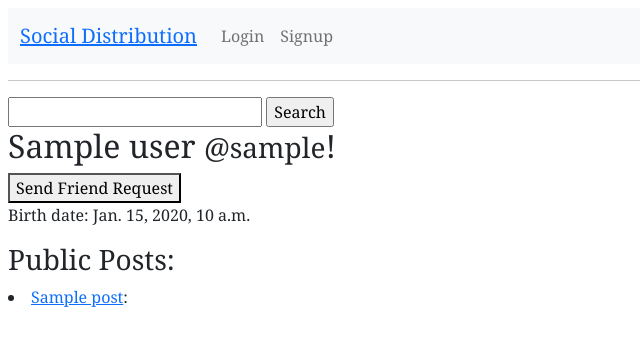
After one commit to CMPUT404W21-Team3/social-distribution, a Django app: template social_distribution/Profile/templates/profile/view_profile.html in a window 1280 px wide. The commit adds this page. Shown: the top 346 px of the page, without its empty margins (0-640 px from the left). Run offline with Django 3.2, Linux system fonts and the light colour scheme; data comes from the database, SQL or seed files in the repository; both versions use the stored data as it was after the commit; tables that the repository leaves empty hold one stand-in row (values such as "Sample post"); the template is opened without the code that fills it: values that come from a table or form of the project are taken from there, most other values are stand-ins (such as "Sample title", 1, 10 or a date in 2020).

Commit message:
Add view_profile

```diff
--- a/social_distribution/Profile/templates/profile/base.html
+++ b/social_distribution/Profile/templates/profile/base.html
@@ -11,7 +11,7 @@
 
     <nav class="navbar navbar-expand-lg navbar-light bg-light">
       <div class="container-fluid">
-        <span class="navbar-brand" href="#">Social Distribution</span>
+        <span class="navbar-brand"><a href="/">Social Distribution</a></span>
         <div class="collapse navbar-collapse" id="navbarNav">
           <ul class="navbar-nav">
             {% if user.is_authenticated %}
--- a/social_distribution/Profile/templates/profile/home.html
+++ b/social_distribution/Profile/templates/profile/home.html
@@ -6,7 +6,7 @@
       <input type="text" name="query" id="query" required>
       <input type="submit" value="Search">
   </form>
-  <h2>Welcome, {{ user.get_full_name }} <small>{{ user.username }}</small>!</h2>
+  <h2>Welcome, {{ user.get_full_name }} <small>@{{ user.username }}</small>!</h2>
   <p>Your birth date: {{ user.profile.birth_date }}</p>
   <a href="/friends">View Friends List</a></br>
   <a href="/author/{{ user.profile.id }}/posts">View My Posts</a>
--- a/social_distribution/Profile/templates/profile/list.html
+++ b/social_distribution/Profile/templates/profile/list.html
@@ -1,7 +1,7 @@
 <h2>{{user.username }} Friends</h2>
 <!-- List friends -->
 {% for f in friends %}
-  <li>{{ f.user }}</li>
+  <li>{{ f.user }} </li><a href="{% url 'Profile:view_profile' author_id=f.user.id %}">View Profile</a>
 {% endfor %}
 
 <h2>Pending Requests</h2>
--- /dev/null
+++ b/social_distribution/Profile/templates/profile/view_profile.html
@@ -0,0 +1,27 @@
+{% extends 'base.html' %}
+
+{% block content %}
+	<form action="{% url 'Search:results' %}" method="POST">
+		{% csrf_token %}
+		<input type="text" name="query" id="query" required>
+		<input type="submit" value="Search">
+	</form>
+	<h2>{{ author.user.get_full_name }} <small>@{{ author.user.username }}</small>!</h2>
+		<form action="/sendrequest" method="POST">
+			{% csrf_token %}
+			<input type="hidden" name="query" id="query" value="{{ query }}" />
+			<input type="hidden" name="receiver" id="receiver" value="{{ user.username }}" />
+			<!-- Very buggy -->
+			<input type="hidden" name="users" id="users" value="{{ users }}" />
+			<button type="submit">Send Friend Request</button>
+		</form>
+		<p>Birth date: {{ author.birth_date }}</p>
+		<h3>Public Posts:</h3>
+		{% if posts %}
+			{% for post in posts %}
+				<li><a href="/author/{{author.id}}/posts/{{post.id}}">{{post.title}}</a>: </li>
+			{% endfor %}
+		{% else %}
+			<p>{{author.user.get_full_name}} has no posts<p>
+		{% endif %}
+{% endblock %}
--- a/social_distribution/Profile/urls.py
+++ b/social_distribution/Profile/urls.py
@@ -18,5 +18,6 @@ urlpatterns = [
     path('decline', Profile_views.decline, name='decline'),
     path('author/<int:author_id>/posts', Profile_views.posts, name='posts'), # recent posts by author
     path('author/new_post', Profile_views.CreatePostView.as_view(), name='new_post'), # post creation
-    path('author/<int:author_id>/posts/<int:post_id>', Profile_views.post, name='post')
+    path('author/<int:author_id>/posts/<int:post_id>', Profile_views.post, name='post'),
+    path('view_profile/<int:author_id>', Profile_views.view_profile, name='view_profile'),
 ]
--- a/social_distribution/Search/templates/search/results.html
+++ b/social_distribution/Search/templates/search/results.html
@@ -3,7 +3,7 @@
 <p> Results page for query: {{ query }}</p>
 {% for user in users %}
     <li>
-      {{ user.username }}
+      <a href="{% url 'Profile:view_profile' author_id=user.id %}">{{ user.username }}</a>
       <form action="/sendrequest" method="POST">
         {% csrf_token %}
         <input type="hidden" name="query" id="query" value="{{ query }}" />
@@ -15,4 +15,4 @@
     </li>
 {% endfor %}
 
-<a href="/">Return</a>
+<a href="javascript:history.back()">Return</a>
```
Also changed, not shown: social_distribution/Profile/views.py (+7 -1 lines), social_distribution/db.sqlite3.
